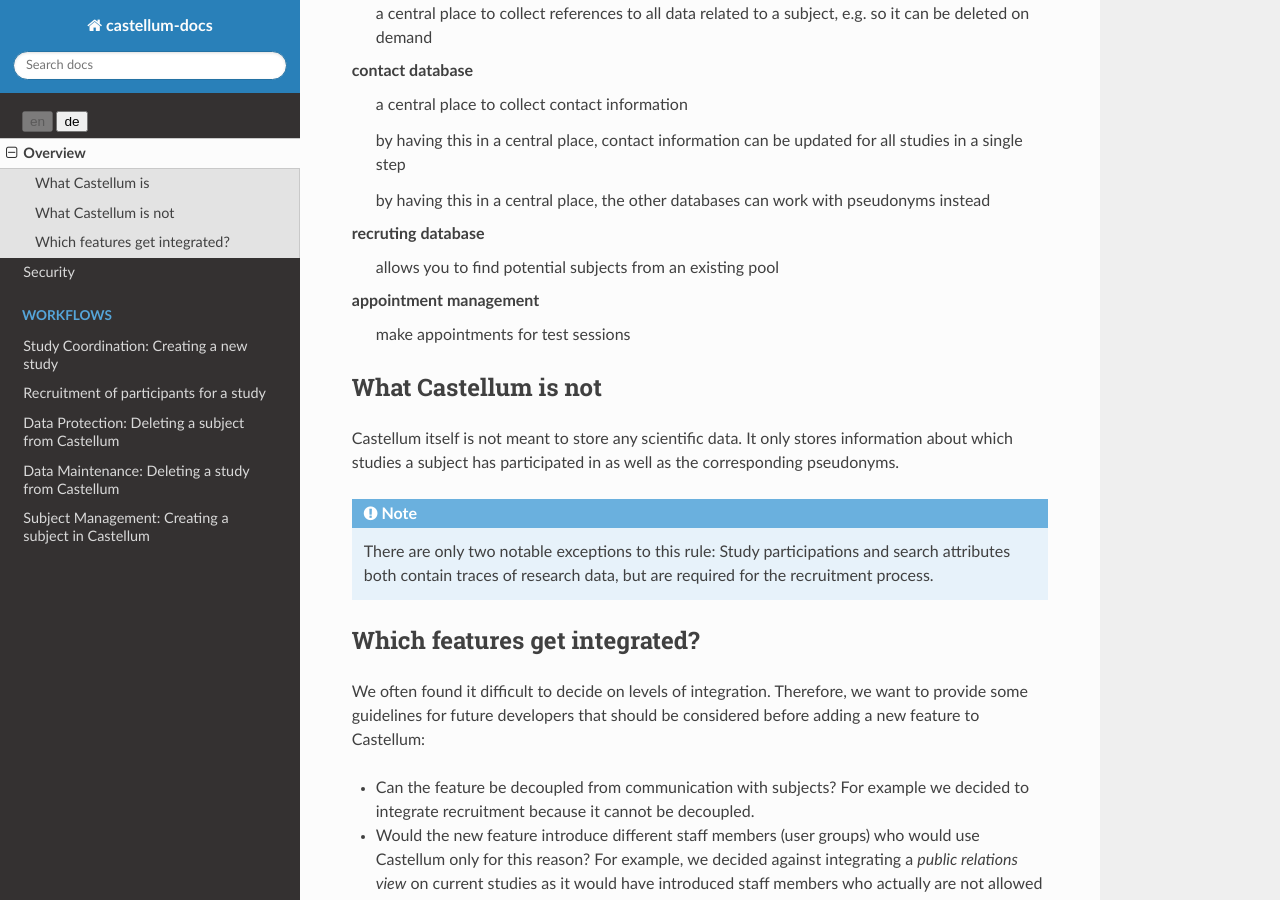
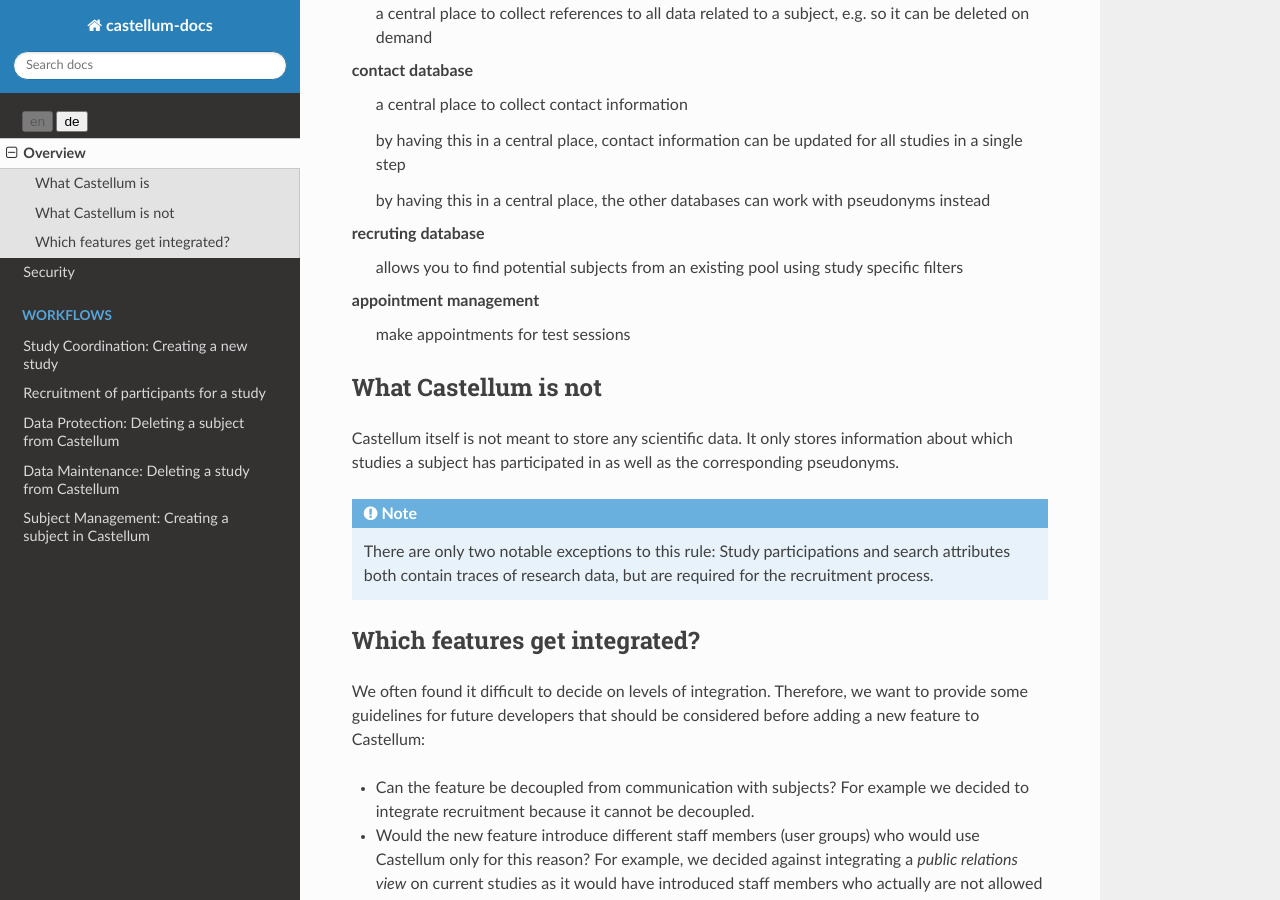
Before and after one commit to DouglasNeuroInformatics/castellum, a Sphinx documentation site: the page built from source/overview.rst, in a window 1280 px wide and 900 px high, scrolled down 437 px. Built offline with Sphinx 7.4.7 and the Read the Docs theme 2.0.0, drawn with Linux system fonts in a browser that asks for light colours.

Commit message:
be more specific about recruitment database

```diff
--- a/source/overview.rst
+++ b/source/overview.rst
@@ -27,7 +27,8 @@ contact database
     pseudonyms instead
 
 recruting database
-    allows you to find potential subjects from an existing pool
+    allows you to find potential subjects from an existing pool using study
+    specific filters
 
 appointment management
     make appointments for test sessions
```
